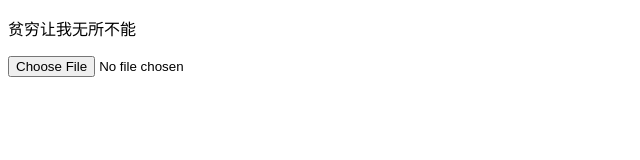
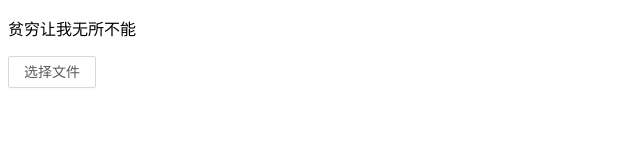
Before and after one commit to MBearo/web-server-test, a website: page static/qmc.html in a window 1280 px wide. Shown: the whole page, without its empty margins (0-640 px from the left). Drawn offline with Linux system fonts and the light colour scheme.

Commit message:
UPG:更新qmc样式

```diff
--- a/static/qmc.html
+++ b/static/qmc.html
@@ -3,14 +3,96 @@
 
 <head>
   <meta charset="UTF-8">
-  <meta name="viewport" content="width=device-width, initial-scale=1.0">
+  <meta name="viewport"
+    content="width=device-width, initial-scale=1, viewport-fit=cover,maximum-scale=1,minimum-scale=1, user-scalable=no, viewport-fit=cover">
   <meta http-equiv="X-UA-Compatible" content="ie=edge">
   <title>qmcdump</title>
+  <style>
+    html,
+    body {
+      font-family: -apple-system, BlinkMacSystemFont, segoe ui, Roboto, helvetica neue, Arial, noto sans, sans-serif, apple color emoji, segoe ui emoji, segoe ui symbol, noto color emoji;
+    }
+
+    .btn {
+      line-height: 1.5715;
+      position: relative;
+      display: inline-block;
+      font-weight: 400;
+      white-space: nowrap;
+      text-align: center;
+      background-image: none;
+      border: 1px solid transparent;
+      -webkit-box-shadow: 0 2px 0 rgba(0, 0, 0, .015);
+      box-shadow: 0 2px 0 rgba(0, 0, 0, .015);
+      cursor: pointer;
+      -webkit-transition: all .3s cubic-bezier(.645, .045, .355, 1);
+      transition: all .3s cubic-bezier(.645, .045, .355, 1);
+      -webkit-user-select: none;
+      -moz-user-select: none;
+      -ms-user-select: none;
+      user-select: none;
+      -ms-touch-action: manipulation;
+      touch-action: manipulation;
+      height: 32px;
+      padding: 4px 15px;
+      font-size: 14px;
+      border-radius: 2px;
+      color: rgba(0, 0, 0, .65);
+      background-color: #fff;
+      border-color: #d9d9d9;
+      -webkit-appearance: button;
+      overflow: visible;
+      text-transform: none;
+      box-sizing: border-box;
+    }
+
+    .btn,
+    .btn:active,
+    .btn:focus {
+      outline: 0;
+    }
+
+    .btn:hover {
+      color: #40a9ff;
+      background: #fff;
+      border-color: #40a9ff;
+    }
+
+    .btn::after {
+      position: absolute;
+      top: -1px;
+      right: -1px;
+      bottom: -1px;
+      left: -1px;
+      z-index: 1;
+      display: none;
+      background: #fff;
+      border-radius: inherit;
+      opacity: .35;
+      -webkit-transition: opacity .2s;
+      transition: opacity .2s;
+      content: '';
+      pointer-events: none;
+    }
+
+    #openFile {
+      display: none;
+    }
+
+    .container {
+      margin-bottom: 20px;
+    }
+  </style>
 </head>
 
 <body>
   <p>贫穷让我无所不能</p>
-  <input type="file" name="" id="openFile" accept=".QMCFLAC,.QMC0,.QMC3">
+  <div class="container">
+    <label for="openFile" class="btn">
+      <span>选择文件</span>
+      <input type="file" name="" id="openFile" accept=".QMCFLAC,.QMC0,.QMC3">
+    </label>
+  </div>
   <script>
     let openFile = document.querySelector('#openFile')
     openFile.addEventListener('change', e => {
@@ -26,11 +108,14 @@
         }
         let file = new Blob([bstr])
         let element = document.createElement("a")
-        let name = openFile.files[0].name.replace("qmc3", "mp3").replace("qmcflac", "flac").replace("qmcogg", "ogg").replace("qmc0", "mp3")
-        element.innerText = name
-        element.download = name
-        element.href = window.URL.createObjectURL(file)
-        document.body.appendChild(element)
+        if (openFile.files.length > 0) {
+          let name = openFile.files[0].name.replace("qmc3", "mp3").replace("qmcflac", "flac").replace("qmcogg", "ogg").replace("qmc0", "mp3")
+          element.innerText = '点击下载' + name
+          element.download = name
+          element.href = window.URL.createObjectURL(file)
+          element.classList.add('btn')
+          document.body.appendChild(element)
+        }
       }
     })
     //https://github.com/MegrezZhu/qmcdump/blob/master/src/crypt.cpp
```
